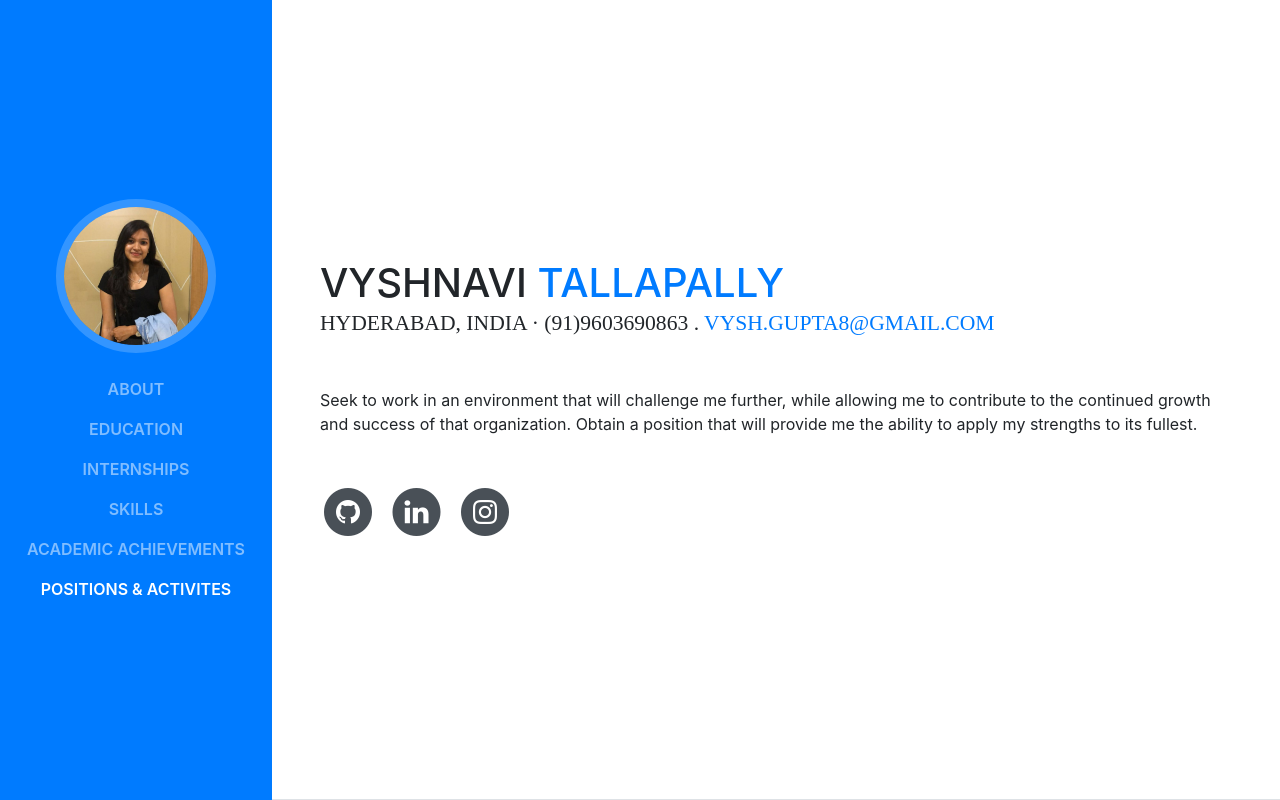
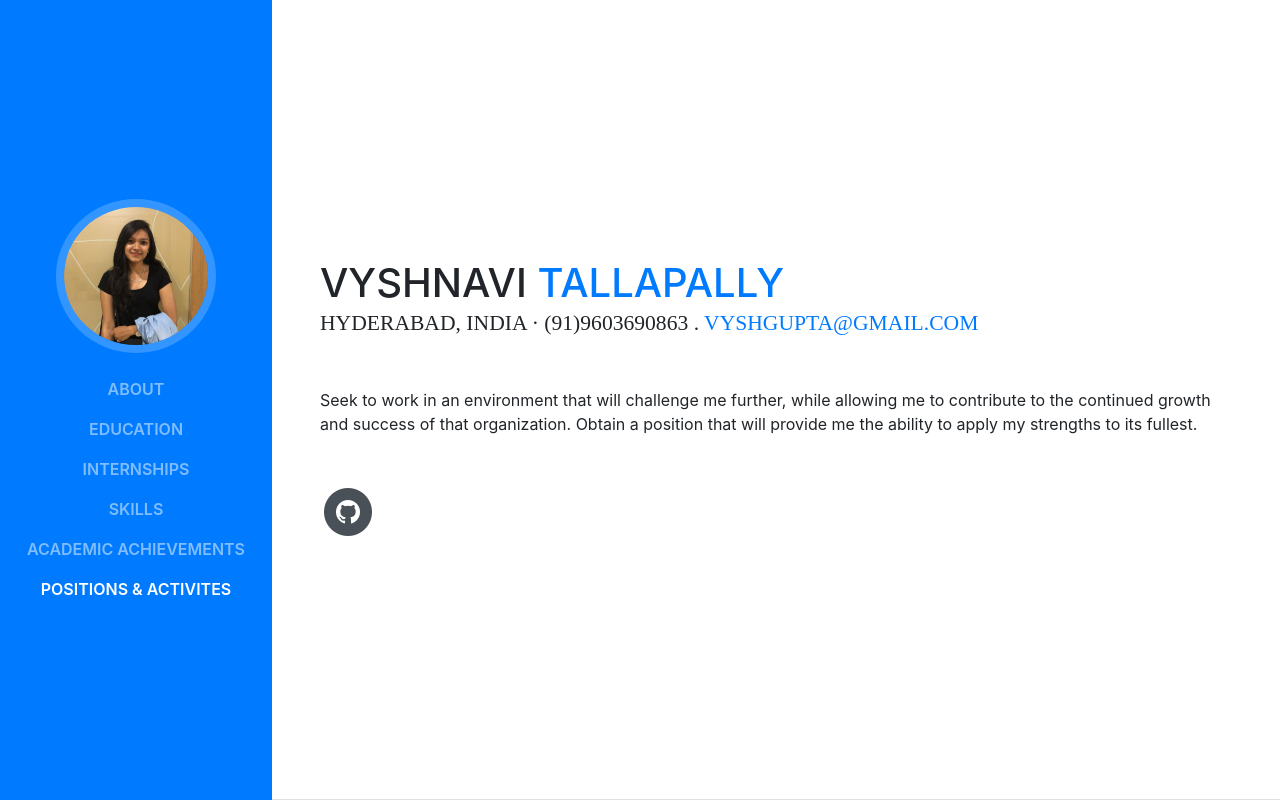
Before and after one commit to vyshtallapally/vyshtallapally.github.io, a website with bundled scripts: page index.html in a window 1280 px wide. Shown: the top 800 px of the page. Built offline with nearby package versions, Linux system fonts and the light colour scheme; a web font is replaced by a local one.

Commit message:
Update index.html

```diff
--- a/index.html
+++ b/index.html
@@ -69,7 +69,7 @@
             <span class="text-primary">Tallapally</span>
           </h1>
           <div class="subheading mb-5">Hyderabad, India · (91)9603690863 .
-            <a href="mailto:VyshnaviTallapally1998@gmail.com">vysh.gupta8@gmail.com</a>
+            <a href="mailto:vyshgupta@gmail.com">vyshgupta@gmail.com</a>
           </div>
           <p class="mb-5">Seek to work in an environment that will challenge me further, while allowing me to contribute to the continued growth and success of that organization.  Obtain a position that will provide me the ability to apply my strengths to its fullest.</p>
           <ul class="list-inline list-social-icons mb-0">
@@ -81,22 +81,22 @@
                 </span>
               </a>
             </li>
-            <li class="list-inline-item">
+<!--             <li class="list-inline-item">
               <a href="https://www.linkedin.com/in/Vyshnavi-Tallapally-902862159/">
                 <span class="fa-stack fa-lg">
                   <i class="fa fa-circle fa-stack-2x"></i>
                   <i class="fa fa-linkedin fa-stack-1x fa-inverse"></i>
                 </span>
               </a>
-            </li>
-            <li class="list-inline-item">
+            </li> -->
+<!--             <li class="list-inline-item">
               <a href="https://www.instagram.com/Vyshnavi_Tallapally/">
                 <span class="fa-stack fa-lg">
                   <i class="fa fa-circle fa-stack-2x"></i>
                   <i class="fa fa-instagram fa-stack-1x fa-inverse"></i>
                 </span>
               </a>
-            </li>
+            </li> -->
           </ul>
         </div>
       </section>
```
